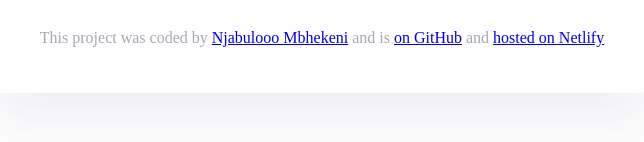
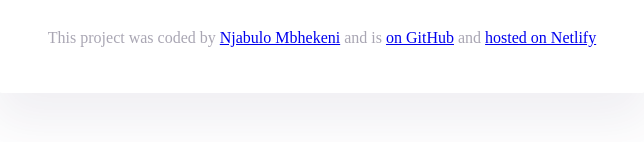
Before and after one commit to MbhekeniN/Weather-app, a plain HTML site: page index.html in a window 1280 px wide. Shown: the part 316-458 px from the top of the page, 318-962 px from the left. Drawn offline with nearby package versions, Linux system fonts and the light colour scheme; a web font is replaced by a local one.

Commit message:
Update index.html

```diff
--- a/index.html
+++ b/index.html
@@ -57,7 +57,7 @@
       <footer>
         <p>
           This project was coded by
-          <a href="https://github.com/MbhekeniN?tab=repositories" target="_blank">Njabulooo Mbhekeni</a> and is
+          <a href="https://github.com/MbhekeniN?tab=repositories" target="_blank">Njabulo Mbhekeni</a> and is
           <a href="https://github.com/MbhekeniN/Weather-app" target="_blank"> on GitHub</a> and
           <a href="https://app.netlify.com/teams/mbhekenin/overview" target="_blank">hosted on Netlify</a>
         </p>
```
